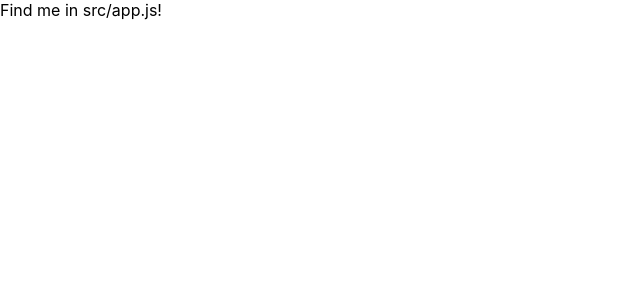
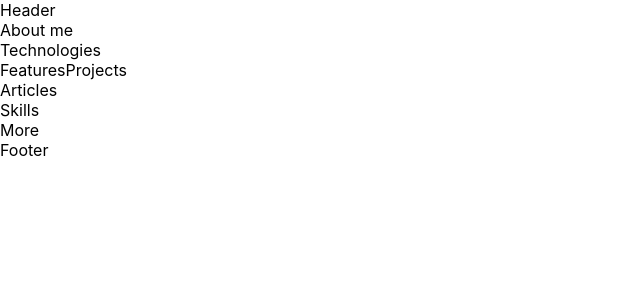
Before and after one commit to Technigo/project-react-portfolio, a React (Create React App) app: page / in a window 1280 px wide. Shown: the top 300 px of the page, without its empty margins (0-640 px from the left). Built offline with nearby package versions, Linux system fonts and the light colour scheme.

Commit message:
components added

```diff
--- a/src/App.js
+++ b/src/App.js
@@ -1,9 +1,24 @@
-import React from 'react'
+import React from 'react';
+import { Header } from 'components/Header';
+import { AboutMe } from 'components/AboutMe';
+import { Technologies } from 'components/Techologies';
+import { FeaturesProjects } from 'components/FeaturedProjects';
+import { Articles } from 'components/Articles';
+import { Skills } from 'components/Skills';
+import { More } from 'components/More';
+import { Footer } from 'components/Footer';
 
 export const App = () => {
   return (
     <div>
-      Find me in src/app.js!
+      <Header />
+      <AboutMe />
+      <Technologies />
+      <FeaturesProjects />
+      <Articles />
+      <Skills />
+      <More />
+      <Footer />
     </div>
-  )
-}
+  );
+};
--- /dev/null
+++ b/src/components/AboutMe.js
@@ -0,0 +1,5 @@
+import React from 'react';
+
+export const AboutMe = () => {
+  return <div>About me</div>;
+};
--- /dev/null
+++ b/src/components/Articles.js
@@ -0,0 +1,5 @@
+import React from 'react';
+
+export const Articles = () => {
+  return <div>Articles</div>;
+};
--- /dev/null
+++ b/src/components/FeaturedProjects.js
@@ -0,0 +1,5 @@
+import React from 'react';
+
+export const FeaturesProjects = () => {
+  return <div>FeaturesProjects</div>;
+};
--- /dev/null
+++ b/src/components/Footer.js
@@ -0,0 +1,5 @@
+import React from 'react';
+
+export const Footer = () => {
+  return <div>Footer</div>;
+};
--- /dev/null
+++ b/src/components/Header.js
@@ -0,0 +1,5 @@
+import React from 'react';
+
+export const Header = () => {
+  return <div>Header</div>;
+};
--- /dev/null
+++ b/src/components/More.js
@@ -0,0 +1,5 @@
+import React from 'react';
+
+export const More = () => {
+  return <div>More</div>;
+};
--- /dev/null
+++ b/src/components/Skills.js
@@ -0,0 +1,5 @@
+import React from 'react';
+
+export const Skills = () => {
+  return <div>Skills</div>;
+};
--- /dev/null
+++ b/src/components/Techologies.js
@@ -0,0 +1,5 @@
+import React from 'react';
+
+export const Technologies = () => {
+  return <div>Technologies</div>;
+};
```
